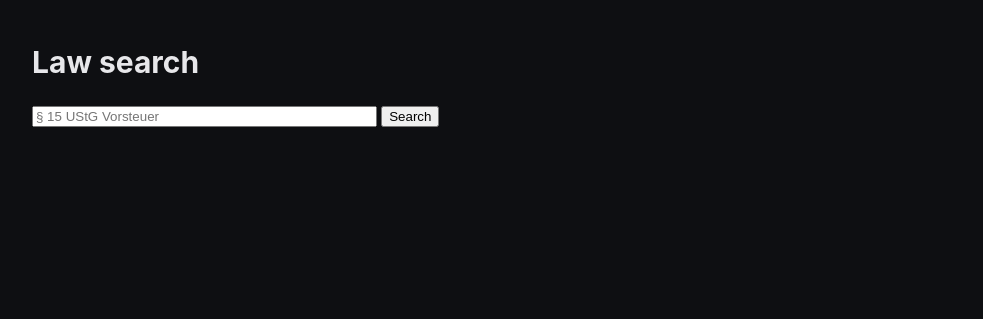
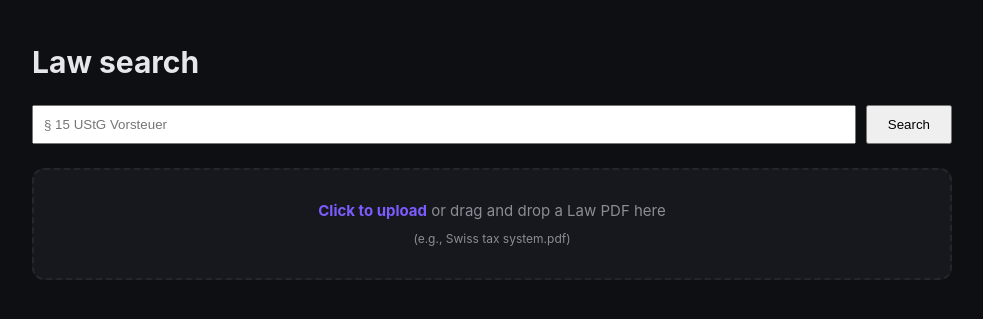
Before and after one commit to RealRaven/REI-0-accounting-demo, a FastAPI app: page /ui/law in a window 1280 px wide. Shown: the part 48-367 px from the top of the page, without its empty margins (148-1131 px from the left). Run offline with FastAPI, Linux system fonts and the light colour scheme.

Commit message:
feat(law): add drag-and-drop PDF upload and fix Qdrant UUID validation
- Add drag-and-drop UI and backend upload endpoint for law PDFs
- Fix Qdrant 400 Bad Request by wrapping string IDs with UUIDv5 in law, tax tips, and fixtures loaders
- Fix missing settings argument in get_qdrant instantiation for the law upload route
- Add empty-state UI messaging to Law search

```diff
--- a/app/ingestion/law_pdf_loader.py
+++ b/app/ingestion/law_pdf_loader.py
@@ -1,3 +1,4 @@
+import uuid
 from pathlib import Path
 
 from app.core.llm.embeddings import embed_texts
@@ -24,6 +25,8 @@
     vecs = await embed_texts(texts)
     out = []
     for i, (c, v) in enumerate(zip(chunks, vecs)):
-        pid = f"{c['law']}-{c.get('para', 'x')}-{i}"
+        # Qdrant requires UUIDs or integers. We generate a deterministic UUID from the string.
+        raw_id = f"{c['law']}-{c.get('para', 'x')}-{i}"
+        pid = str(uuid.uuid5(uuid.NAMESPACE_DNS, raw_id))
         out.append((pid, v, c))
     return out
--- a/app/web/templates/law.html
+++ b/app/web/templates/law.html
@@ -4,6 +4,25 @@
   <meta charset="utf-8" />
   <title>REI-0 · Law</title>
   <link rel="stylesheet" href="/static/style.css" />
+  <style>
+    /* Drag & Drop styles */
+    .drop-zone {
+      border: 2px dashed var(--line);
+      border-radius: 12px;
+      padding: 30px;
+      text-align: center;
+      cursor: pointer;
+      transition: all 0.2s ease;
+      background: var(--card);
+      margin-bottom: 24px;
+    }
+    .drop-zone.dragover {
+      border-color: var(--acc);
+      background: rgba(124, 92, 255, 0.1);
+    }
+    .drop-zone p { margin: 0; color: var(--mut); }
+    .drop-zone span { color: var(--acc); font-weight: bold; }
+  </style>
 </head>
 <body>
   <header>
@@ -17,28 +36,146 @@
   </header>
   <main>
     <h1>Law search</h1>
-    <form id="f">
-      <input id="q" placeholder="§ 15 UStG Vorsteuer" size="40" />
-      <button>Search</button>
+
+    <!-- Search Form -->
+    <form id="f" style="margin-bottom: 24px; display: flex; gap: 10px;">
+      <input id="q" placeholder="§ 15 UStG Vorsteuer" style="flex: 1; padding: 10px;" />
+      <button style="padding: 0 20px;">Search</button>
     </form>
+
+    <!-- Drag & Drop Upload Zone -->
+    <div id="drop-zone" class="drop-zone">
+      <p><span>Click to upload</span> or drag and drop a Law PDF here</p>
+      <p style="font-size: 12px; margin-top: 8px;">(e.g., Swiss tax system.pdf)</p>
+      <input type="file" id="pdf-file" accept=".pdf" style="display: none;" />
+    </div>
+    <div id="upload-status" style="margin-bottom: 24px; font-size: 14px; color: var(--mut); text-align: center;"></div>
+
+    <!-- Results -->
     <div id="out"></div>
   </main>
+
   <script>
+    // --- Drag & Drop Upload Logic ---
+    const dropZone = document.getElementById('drop-zone');
+    const fileInput = document.getElementById('pdf-file');
+    const statusDiv = document.getElementById('upload-status');
+
+    // Click to open file dialog
+    dropZone.addEventListener('click', () => fileInput.click());
+
+    // Drag events
+    ['dragenter', 'dragover'].forEach(eventName => {
+      dropZone.addEventListener(eventName, (e) => {
+        e.preventDefault();
+        e.stopPropagation();
+        dropZone.classList.add('dragover');
+      }, false);
+    });
+
+    ['dragleave', 'drop'].forEach(eventName => {
+      dropZone.addEventListener(eventName, (e) => {
+        e.preventDefault();
+        e.stopPropagation();
+        dropZone.classList.remove('dragover');
+      }, false);
+    });
+
+    // Handle drop
+    dropZone.addEventListener('drop', (e) => {
+      const files = e.dataTransfer.files;
+      if (files.length > 0) {
+        handleUpload(files[0]);
+      }
+    });
+
+    // Handle file input change
+    fileInput.addEventListener('change', () => {
+      if (fileInput.files.length > 0) {
+        handleUpload(fileInput.files[0]);
+      }
+    });
+
+    async function handleUpload(file) {
+      if (!file.name.toLowerCase().endsWith('.pdf')) {
+        statusDiv.innerHTML = '❌ Please upload a PDF file.';
+        statusDiv.style.color = '#f87171';
+        return;
+      }
+
+      statusDiv.innerHTML = `Uploading and embedding <strong>${file.name}</strong>... (this may take a minute)`;
+      statusDiv.style.color = 'var(--mut)';
+
+      const formData = new FormData();
+      formData.append('file', file);
+
+      try {
+        const r = await fetch('/api/v1/law/upload', {
+          method: 'POST',
+          body: formData
+        });
+
+        if (!r.ok) {
+          const err = await r.json();
+          throw new Error(err.detail || 'Upload failed');
+        }
+
+        const data = await r.json();
+        statusDiv.innerHTML = `✅ Successfully indexed ${data.chunks_indexed} chunks from <strong>${data.filename}</strong>.`;
+        statusDiv.style.color = '#4ade80';
+        fileInput.value = ''; // clear
+
+        // Auto-search for something generic if nothing is in the search box
+        if (!document.getElementById('q').value) {
+            document.getElementById('q').value = "§";
+            document.getElementById('f').dispatchEvent(new Event('submit'));
+        }
+      } catch (err) {
+        statusDiv.innerHTML = `❌ Error: ${err.message}`;
+        statusDiv.style.color = '#f87171';
+      }
+    }
+
+    // --- Search Logic ---
     document.getElementById('f').addEventListener('submit', async (e) => {
       e.preventDefault();
       const q = document.getElementById('q').value;
+      const out = document.getElementById('out');
+
+      out.innerHTML = '<p style="color: var(--mut);">Searching...</p>';
+
+      try {
         const r = await fetch('/api/v1/law/search?q=' + encodeURIComponent(q));
         const { items } = await r.json();
-      const out = document.getElementById('out');
+
         out.innerHTML = '';
+
+        if (!items || items.length === 0) {
+          out.innerHTML = `
+            <div class="card" style="text-align: center; padding: 40px;">
+              <div class="k" style="font-size: 16px; margin-bottom: 8px;">No results found</div>
+              <div style="color: var(--mut);">
+                The law database is empty or no match was found.<br>
+                Please upload a law PDF using the box above.
+              </div>
+            </div>`;
+          return;
+        }
+
         for (const h of items) {
           const div = document.createElement('div');
           div.className = 'card';
+
+          const pdfName = h.payload.pdf_path ? h.payload.pdf_path.split('/').pop() : 'No PDF source';
+
           div.innerHTML = `
-          <div class="k">${h.payload.para || ''} · ${h.payload.law || ''} p.${h.payload.page || 1}</div>
-          <div>${(h.payload.text || '').slice(0, 400)}…</div>
-          <div class="ev"><span class="chip">${h.payload.pdf_path || ''}</span></div>`;
+            <div class="k">${h.payload.para || 'Unknown §'} · ${h.payload.law || ''} p.${h.payload.page || 1}</div>
+            <div style="margin: 8px 0;">${(h.payload.text || '').slice(0, 400)}…</div>
+            <div class="ev"><span class="chip">${pdfName}</span></div>`;
           out.appendChild(div);
+        }
+      } catch (err) {
+        out.innerHTML = `<p style="color: #f87171;">Error: ${err.message}</p>`;
       }
     });
   </script>
```
Also changed, not shown: app/api/v1/law.py (+42 -1 lines), scripts/index_tax_tips.py (+25 -33 lines). Lines whose indentation alone changed are shown as unchanged.
